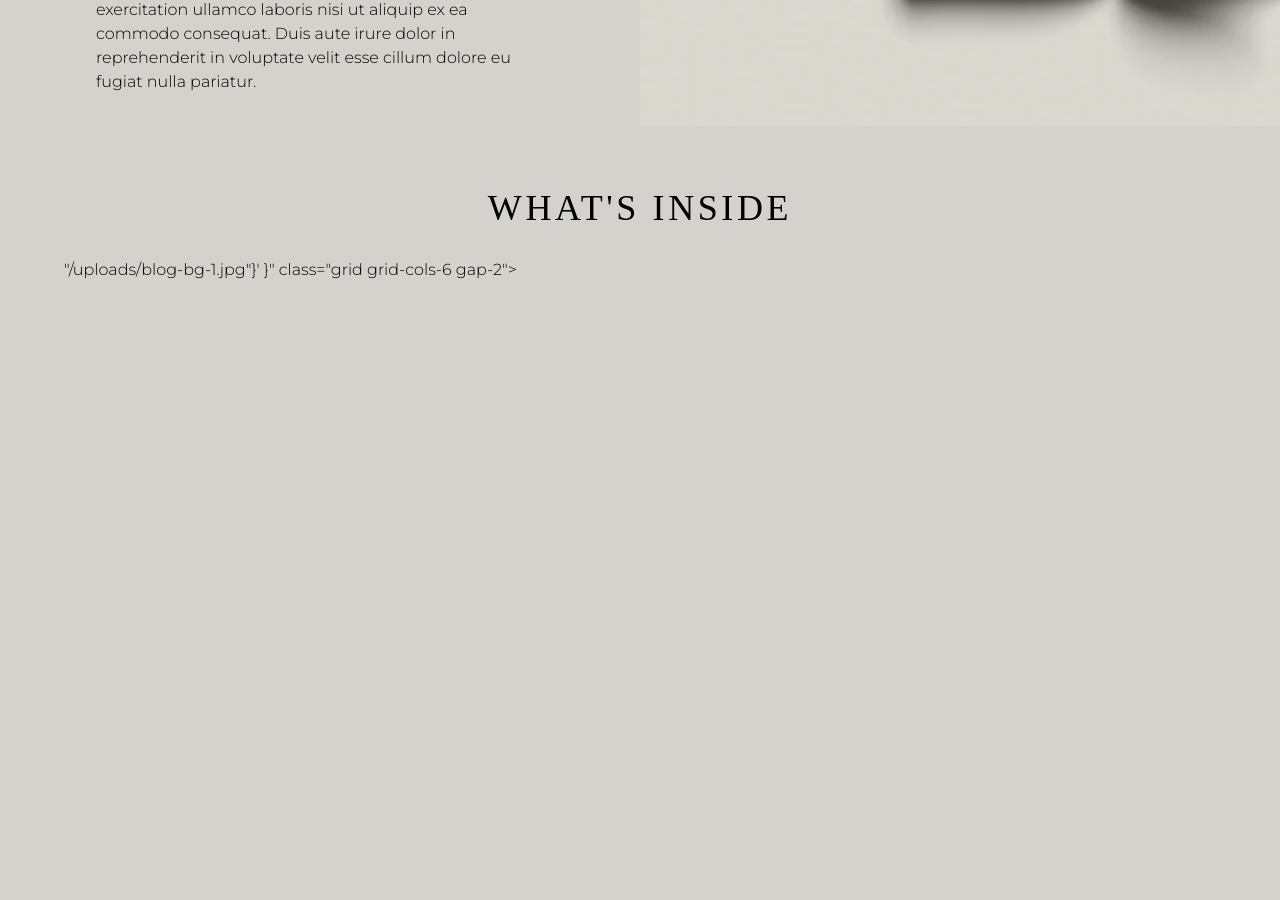
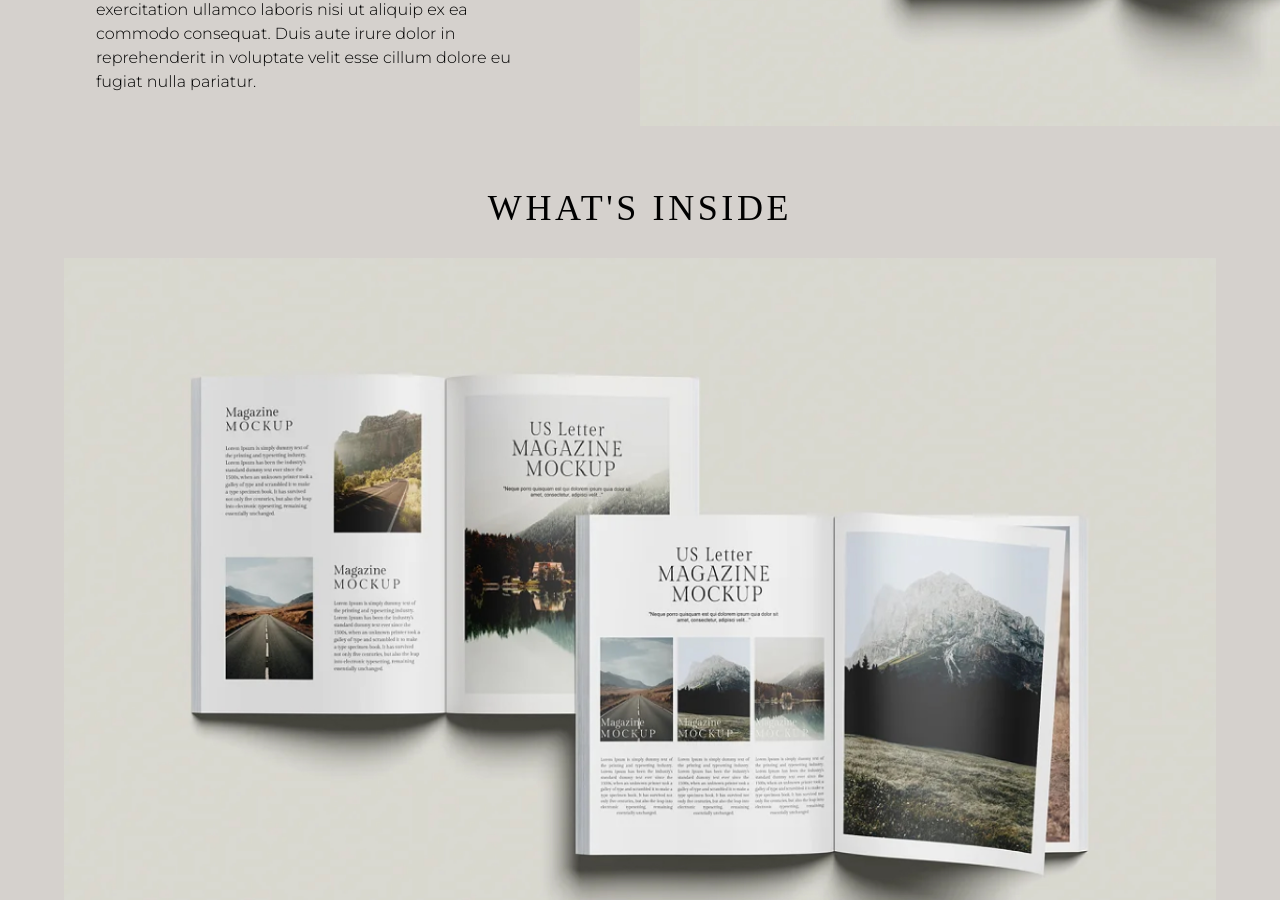
Before and after one commit to brittwoodard/project-travel-magazine, a Jekyll site: the page built from _products-guides/exploring-sumbawa.md, in a window 1280 px wide and 900 px high, scrolled down 604 px. Built offline with Jekyll 4.4.1, drawn with Linux system fonts in a browser that asks for light colours; some web fonts are replaced; comment, search, counter and statistics services are not loaded.

Commit message:
fixed gallery

```diff
--- a/_includes/thumbnail-gallery.html
+++ b/_includes/thumbnail-gallery.html
@@ -1,4 +1,4 @@
-<div x-data="{ mainImage: '{{ page.gallery[0] }}' }" class="grid grid-cols-6 gap-2">
+<div x-data="{ mainImage: '{{ page.gallery[0].image_path }}' }" class="grid grid-cols-6 gap-2">
     <!-- Main image -->
     <div class="col-span-full aspect-landscape relative">
         <div class="absolute inset-0 bg-cover bg-center"
@@ -10,8 +10,8 @@
     {% for image in page.gallery %}
         <div class="col-span-1 aspect-landscape relative">
             <div class="absolute inset-0 bg-cover bg-center cursor-pointer"
-                 :style="`background-image:url('{{gallery.image_path}}');`"
-                 @click="mainImage = '{{gallery.image_path}}'">
+                 :style="`background-image:url('{{image.image_path}}');`"
+                 @click="mainImage = '{{image.image_path}}'">
             </div>
         </div>
     {% endfor %}
```
